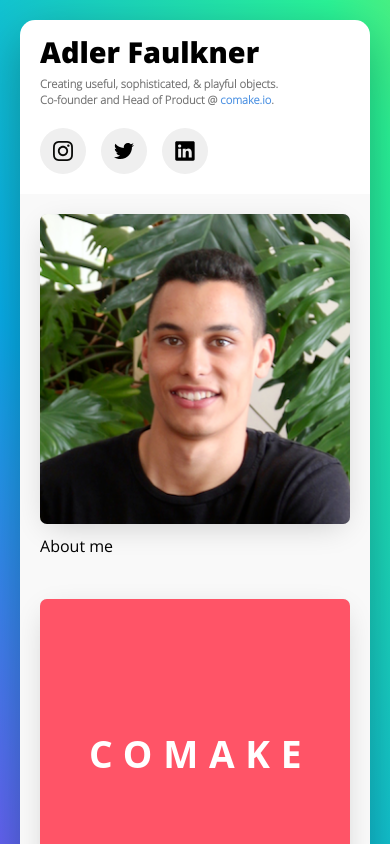
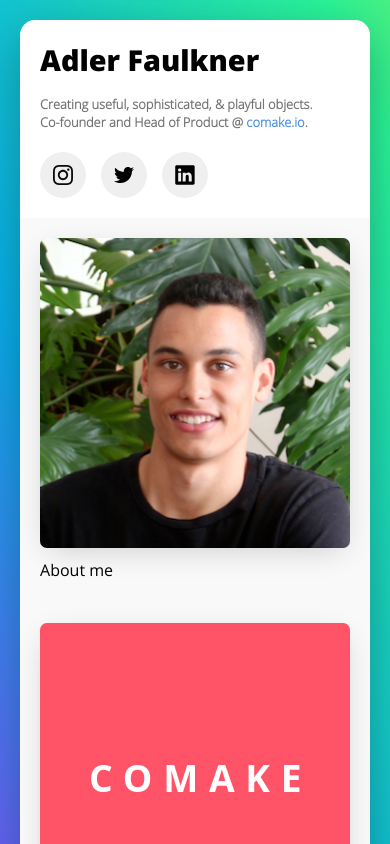
Before and after one commit to adlerfaulkner/adlerfaulkner.com, a plain HTML site: page index.html in a window 390 px wide. Drawn offline with nearby package versions, Linux system fonts and the light colour scheme.

Commit message:
adjusted sizing on mobile

```diff
--- a/main.css
+++ b/main.css
@@ -412,10 +412,11 @@ h3 {
   }
   h1 {
     font-size: 1.8em;
+    line-height: 1.4em;
   }
   h3 {
     letter-spacing: 0px;
-    font-size: 0.7em;
+    font-size: 0.8em;
   }
   .card-body p {
     font-size: 1.1em;
```
